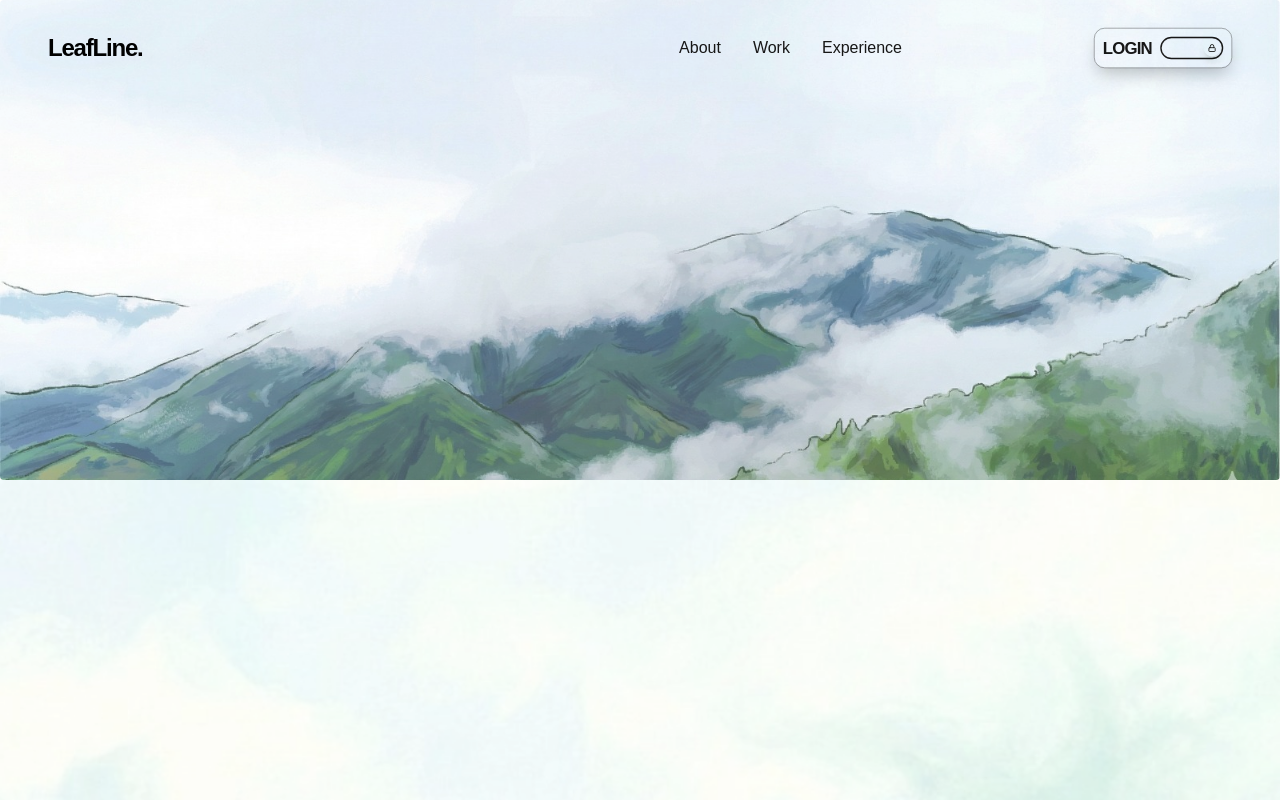
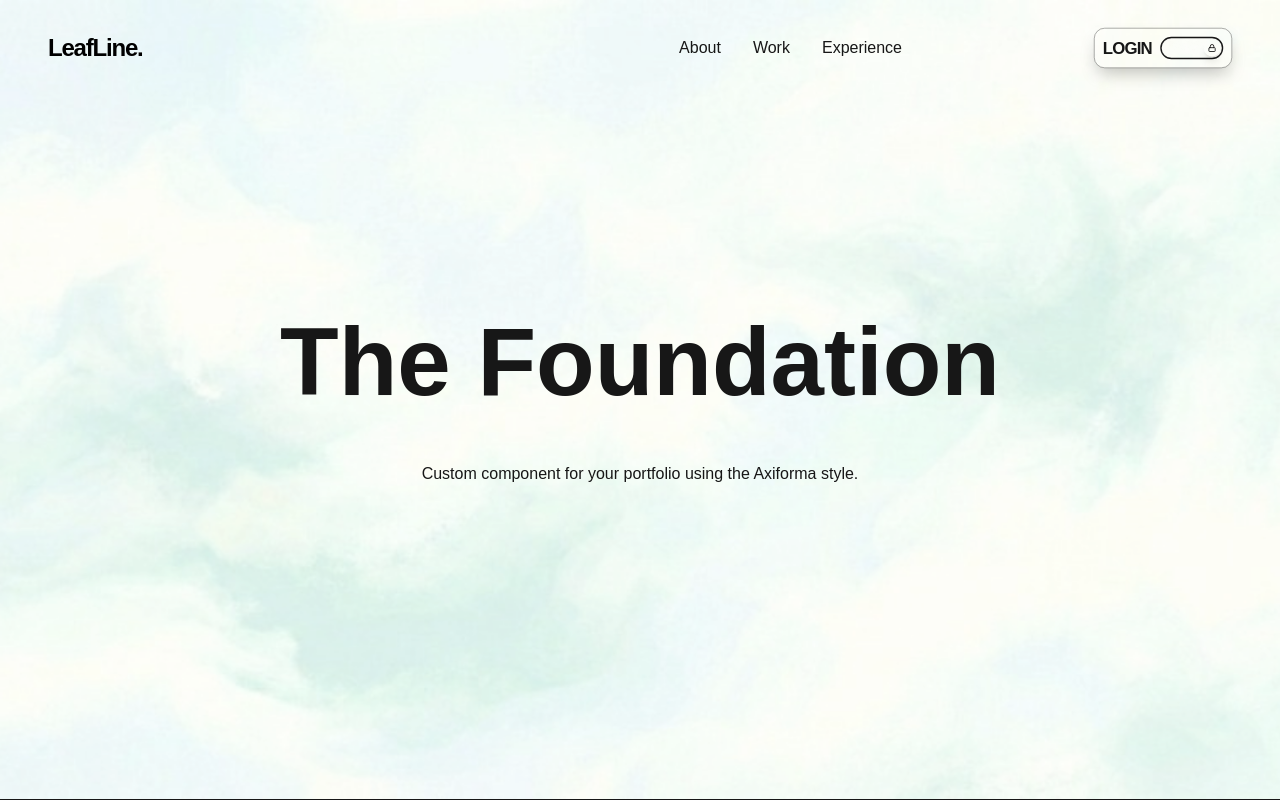
Before and after one commit to Anshikajain08/LeafLinee, a Next.js app: page / in a window 1280 px wide. Shown: the top 800 px of the page. Built offline with nearby package versions, Linux system fonts and the light colour scheme.

Commit message:
Removed the parallax image effect on homepage

```diff
--- a/app/page.tsx
+++ b/app/page.tsx
@@ -1,13 +1,11 @@
 import Header from "@/components/Header";
 import PinnedHorizontalScroll from "@/components/InfiniteLoopPanels";
-import ParallaxImage from "@/components/ParallaxImage";
 
 
 export default function Home() {
   return (
     <>
       <Header />
-      <ParallaxImage src={"/Homepage-0.jpeg"} alt={"Hero Image"}/>
       <PinnedHorizontalScroll />
     </>
   )
--- a/components/ParallaxImage.tsx
+++ /dev/null
@@ -1,51 +0,0 @@
-"use client";
-
-import { useRef } from "react";
-import Image from "next/image";
-import gsap from "gsap";
-import { useGSAP } from "@gsap/react";
-import { ScrollTrigger } from "gsap/ScrollTrigger";
-
-if (typeof window !== "undefined") {
-  gsap.registerPlugin(ScrollTrigger);
-}
-
-interface ParallaxImageProps {
-  src: string;
-  alt: string;
-}
-
-export default function ParallaxImage({ src, alt }: ParallaxImageProps) {
-  const container = useRef(null);
-
-  useGSAP(
-    () => {
-      gsap.from(container.current, {
-        scrollTrigger: {
-          trigger: container.current,
-          start: "top 85%",
-          toggleActions: "play none none reverse",
-        },
-        y: 50,
-        opacity: 0,
-        duration: 1.2,
-        ease: "power3.out",
-      });
-    },
-    { scope: container }
-  );
-
-  return (
-    <section
-      ref={container}
-      className="w-full h-[60vh] relative overflow-hidden rounded-sm bg-pine"
-    >
-      <Image
-        src={src}
-        alt={alt}
-        fill
-        className="object-cover opacity-80 hover:scale-105 transition-transform duration-700 ease-out"
-      />
-    </section>
-  );
-}
```
